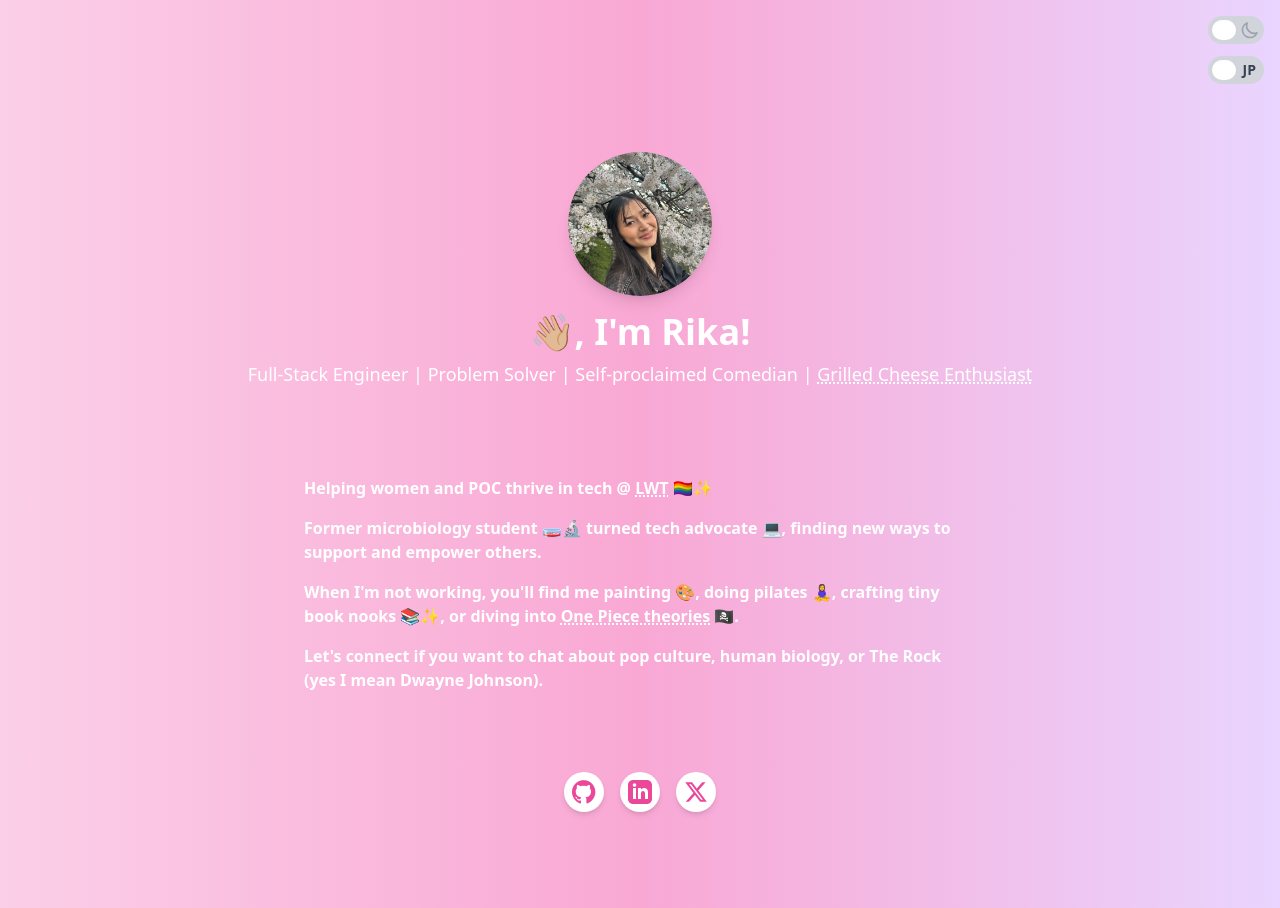
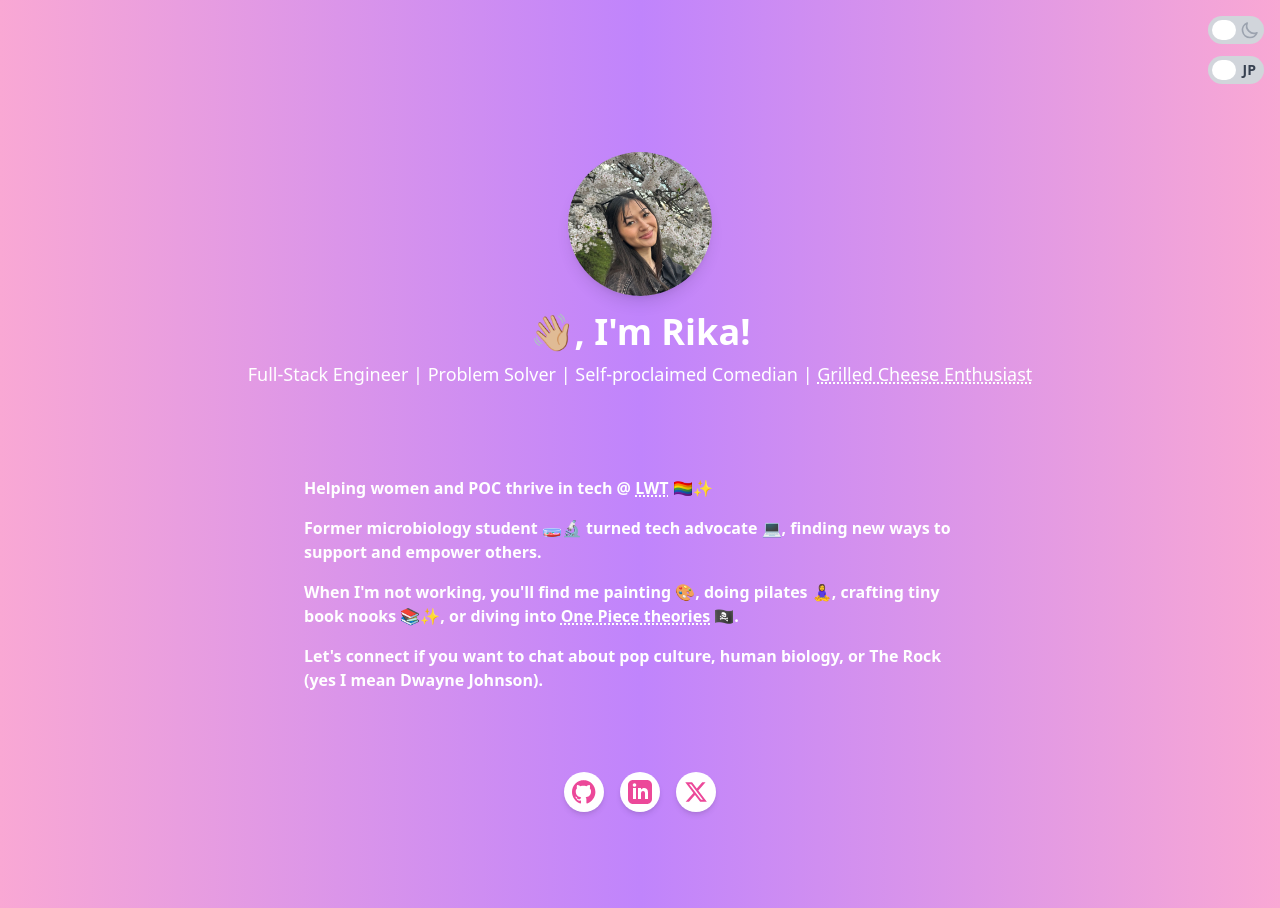
Before and after one commit to rikaciminieri/rika, a React (Vite) app: page / in a window 1280 px wide. Built offline with nearby package versions, Linux system fonts and the light colour scheme.

Commit message:
feat(ui): adjust layout color

```diff
--- a/src/components/layout.jsx
+++ b/src/components/layout.jsx
@@ -44,7 +44,7 @@ function Layout({ children, forcedLanguage }) {
     : children;
 
   return (
-    <div className="flex flex-col items-center justify-center min-h-screen bg-gradient-to-r from-pink-200 via-pink-300 to-purple-200 dark:from-gray-900 dark:via-gray-800 dark:to-gray-900 text-white fade-in px-8 sm:px-6 py-24">
+    <div className="flex flex-col items-center justify-center min-h-screen bg-gradient-to-r from-pink-300 via-purple-400 to-pink-300 dark:from-gray-900 dark:via-gray-800 dark:to-gray-900 text-white fade-in px-8 sm:px-6 py-24">
       <div className="w-full max-w-4xl mx-auto space-y-4 sm:space-y-8 flex flex-col items-center">
         <div>
           <DarkModeToggle darkMode={darkMode} toggleDarkMode={toggleDarkMode} />
```
